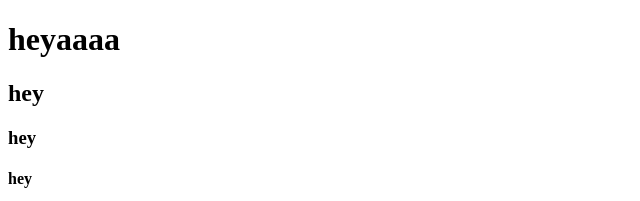
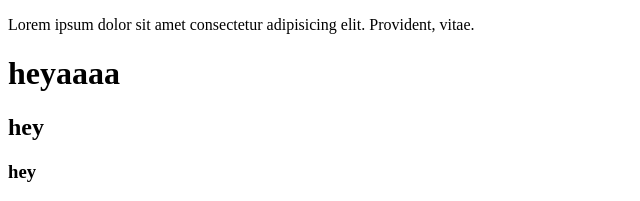
Before and after one commit to Arbaj-lab/ist-file-on-git, a plain HTML site: page index.html in a window 1280 px wide. Shown: the top 201 px of the page, without its empty margins (0-640 px from the left). Drawn offline with Linux system fonts and the light colour scheme.

Commit message:
add index file 1.1

```diff
--- a/index.html
+++ b/index.html
@@ -4,6 +4,7 @@
     <meta charset="UTF-8">
     <meta name="viewport" content="width=device-width, initial-scale=1.0">
     <title>Document</title>
+    <p>Lorem ipsum dolor sit amet consectetur adipisicing elit. Provident, vitae.</p>
 </head>
 <body>
   <h1>heyaaaa</h1>
```
